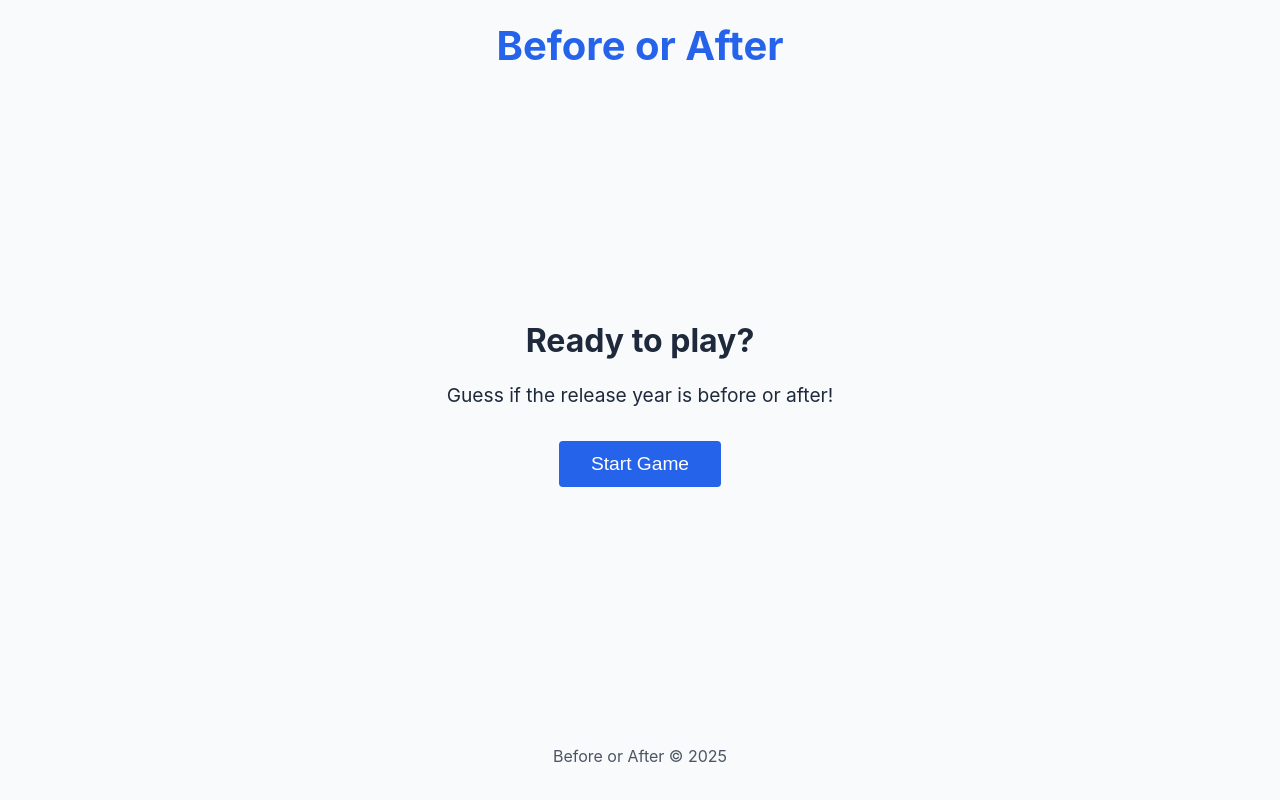
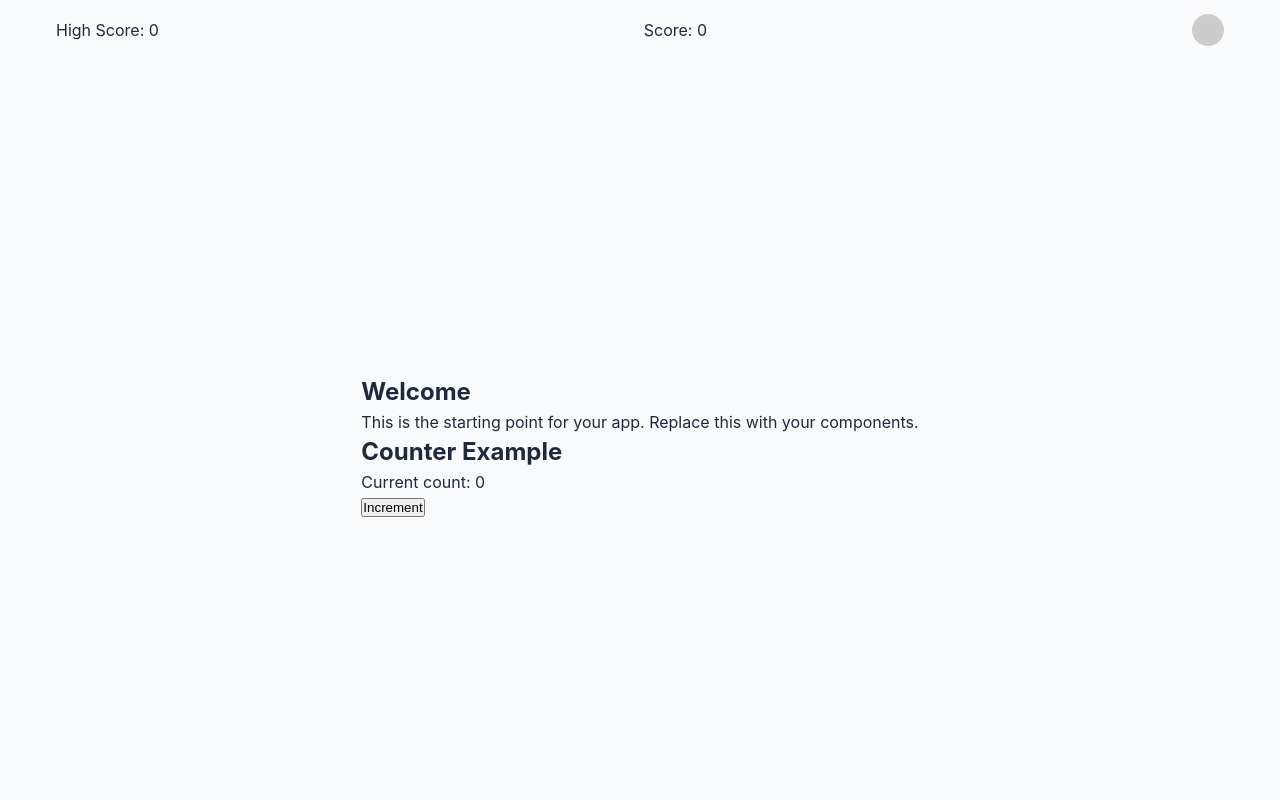
Before and after one commit to kevinrutledge/before-or-after, a React (Vite) app in the folder packages/react-frontend/: page / in a window 1280 px wide. Built offline with nearby package versions, Linux system fonts and the light colour scheme.

Commit message:
feat: refactor App component to use layout structure and implement counter example

```diff
--- a/packages/react-frontend/src/App.jsx
+++ b/packages/react-frontend/src/App.jsx
@@ -1,61 +1,38 @@
-import { useState } from "react";
+import React from "react";
+import Layout from "./components/Layout";
+import PageContainer from "./components/PageContainer";
+import BottomNav from "./components/BottomNav";
+import useIsMobile from "./hooks/useIsMobile";
 
+// Minimal App component using shared layout components
 function App() {
-  const [gameState, setGameState] = useState({
-    isPlaying: false,
-    currentRound: 0,
-    score: 0
-  });
+  // Example state: simple counter to demonstrate React functionality
+  const [count, setCount] = React.useState(0);
+  const isMobile = useIsMobile();
 
   return (
-    <div className="app-container">
-      <header>
-        <h1>Before or After</h1>
-      </header>
+    <Layout>
+      <PageContainer>
+        <section>
+          <h2>Welcome</h2>
+          <p>
+            This is the starting point for your app. Replace this with your
+            components.
+          </p>
+        </section>
 
-      <main>
-        {!gameState.isPlaying ? (
-          <div className="start-screen">
-            <h2>Ready to play?</h2>
-            <p>Guess if the release year is before or after!</p>
-            <button
-              onClick={() =>
-                setGameState({ ...gameState, isPlaying: true, currentRound: 1 })
-              }
-              className="start-button">
-              Start Game
-            </button>
-          </div>
-        ) : (
-          <div className="game-board">
-            <div className="game-info">
-              <div>Round: {gameState.currentRound}</div>
-              <div>Score: {gameState.score}</div>
-            </div>
+        <section>
+          <h2>Counter Example</h2>
+          <p>Current count: {count}</p>
+          <button onClick={() => setCount((c) => c + 1)}>Increment</button>
+        </section>
 
-            {/* Game content will go here */}
-            <div className="game-content">
-              <div className="card">
-                <h3>Item Name</h3>
-                <div className="item-image">
-                  {/* Item image will go here */}
-                  <div className="placeholder-image">Image Placeholder</div>
-                </div>
-                <p>Is the release year before or after than XXXX?</p>
-                <div className="guess-buttons">
-                  <button className="lower-button">Lower</button>
-                  <button className="higher-button">Higher</button>
-                </div>
-              </div>
-            </div>
-          </div>
-        )}
-      </main>
+        {/* TODO: Insert <Home />, <Game />, and <Loss /> components here */}
+      </PageContainer>
 
-      <footer>
-        <p>Before or After &copy; {new Date().getFullYear()}</p>
-      </footer>
-    </div>
+      {/* Example conditional rendering of BottomNav for mobile devices */}
+      {isMobile && <BottomNav />}
+    </Layout>
   );
 }
 
```
